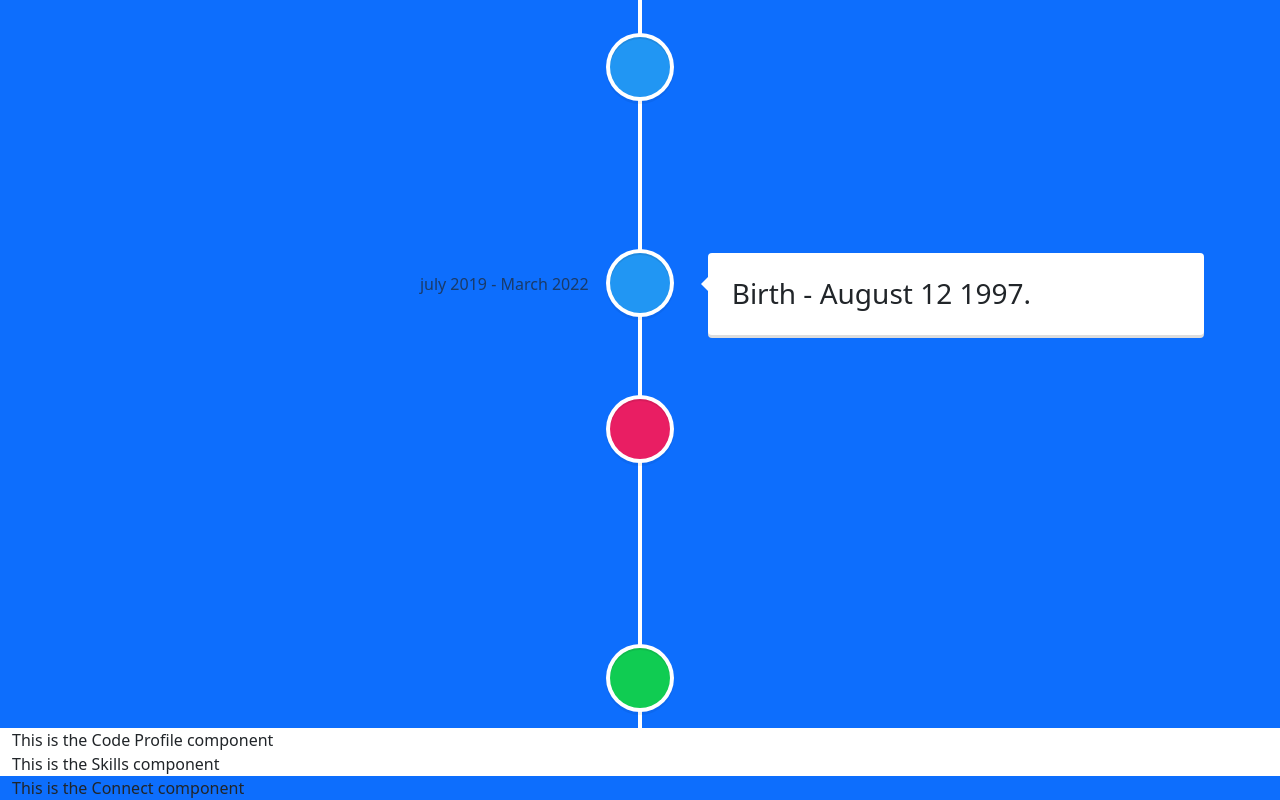
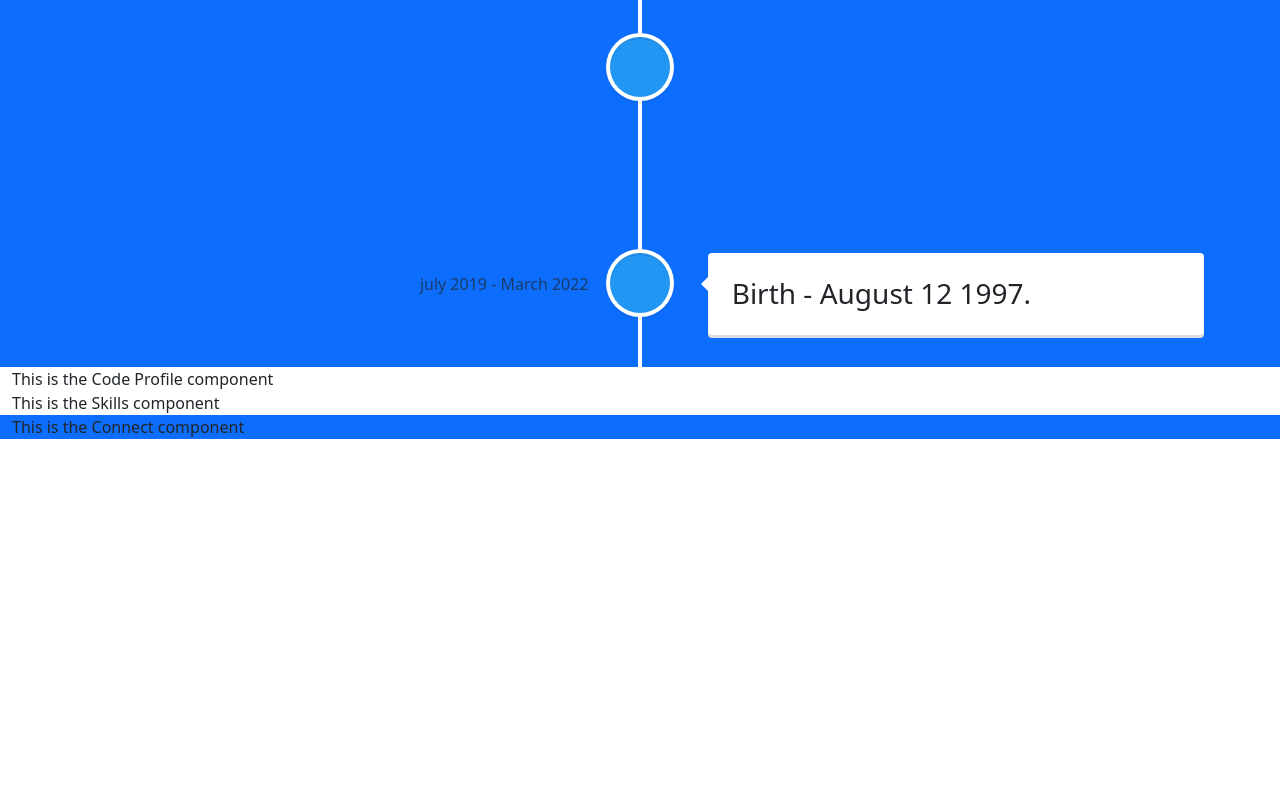
Before and after one commit to rangaraju29139/my-app, a React (Create React App) app: page / in a window 1280 px wide. Shown: the part 1777-2577 px from the top of the page. After the commit the page ends 2216 px from the top, so only its background shows below. Built offline with nearby package versions, Linux system fonts and the light colour scheme.

Commit message:
removed not used package from import

```diff
--- a/src/components/Journey.js
+++ b/src/components/Journey.js
@@ -1,9 +1,6 @@
 import React from "react";
 import { Container, Row } from "react-bootstrap";
-import {
-  VerticalTimeline,
-  VerticalTimelineElement,
-} from "react-vertical-timeline-component";
+import { VerticalTimeline } from "react-vertical-timeline-component";
 import "react-vertical-timeline-component/style.min.css";
 import Btech from "./journey-timeline/Btech";
 import Intermediate from "./journey-timeline/Intermediate";
@@ -29,24 +26,6 @@ function Journey() {
             <Intermediate />
             <Ssc />
             <Birth />
-            <VerticalTimelineElement
-              className="vertical-timeline-element--education"
-              date="2002 - 2006"
-              iconStyle={{ background: "rgb(233, 30, 99)", color: "#fff" }}
-              icon={""}
-            >
-              <h3 className="vertical-timeline-element-title">
-                Bachelor of Science in Interactive Digital Media Visual Imaging
-              </h3>
-              <h4 className="vertical-timeline-element-subtitle">
-                Bachelor Degree
-              </h4>
-              <p>Creative Direction, Visual Design</p>
-            </VerticalTimelineElement>
-            <VerticalTimelineElement
-              iconStyle={{ background: "rgb(16, 204, 82)", color: "#fff" }}
-              icon={""}
-            />
           </VerticalTimeline>
         </Row>
       </Container>
```
